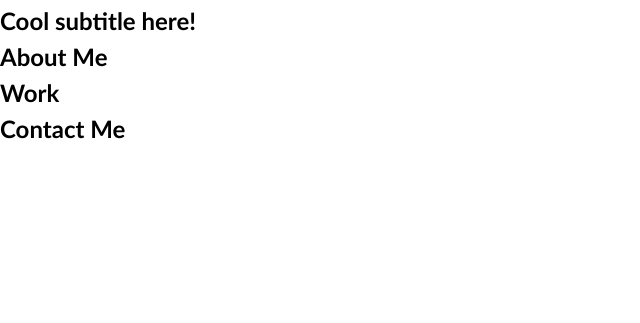
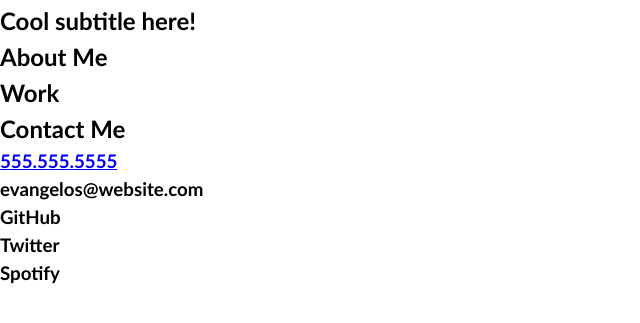
Before and after one commit to Evans20kom/developerPortfolio, a plain HTML site: page index.html in a window 1280 px wide. Shown: the part 45-368 px from the top of the page, without its empty margins (0-640 px from the left). Drawn offline with Linux system fonts and the light colour scheme; files that its build step writes are made by us from their sources.

Commit message:
Edited .html footer: added footer elements

```diff
--- a/css/style.css
+++ b/css/style.css
@@ -1,3 +1,5 @@
+/* Colour scheme - Trending Colours: visit website, squarespace-coolours. Kudos Mike Thomas */
+
 * {
   box-sizing: border-box;
 }
--- a/index.html
+++ b/index.html
@@ -36,8 +36,15 @@
     </section>
 
     <!-- contact -->
-    <section class="page-section contact" id="contact">
-      <h2>Contact Me</h2>
+    <section class="page-section-contact" id="contact">
+      <div class="section-heading">
+        <h2>Contact Me</h2>
+      </div>
+      <div class="section-element"><h3><a href="#">555.555.5555</a></h3></div>
+      <div class="section-element"><h3><a href="#"></a>evangelos@website.com</a></h3></div>
+      <div class="section-element"><h3><a href="#"></a>GitHub</a></h3></div>
+      <div class="section-element"><h3><a href="#"></a>Twitter</a></h3></div>
+      <div class="section-element"><h3><a href="#"></a>Spotify</a></h3></div>
     </section>
   </main>
 </body>
```
